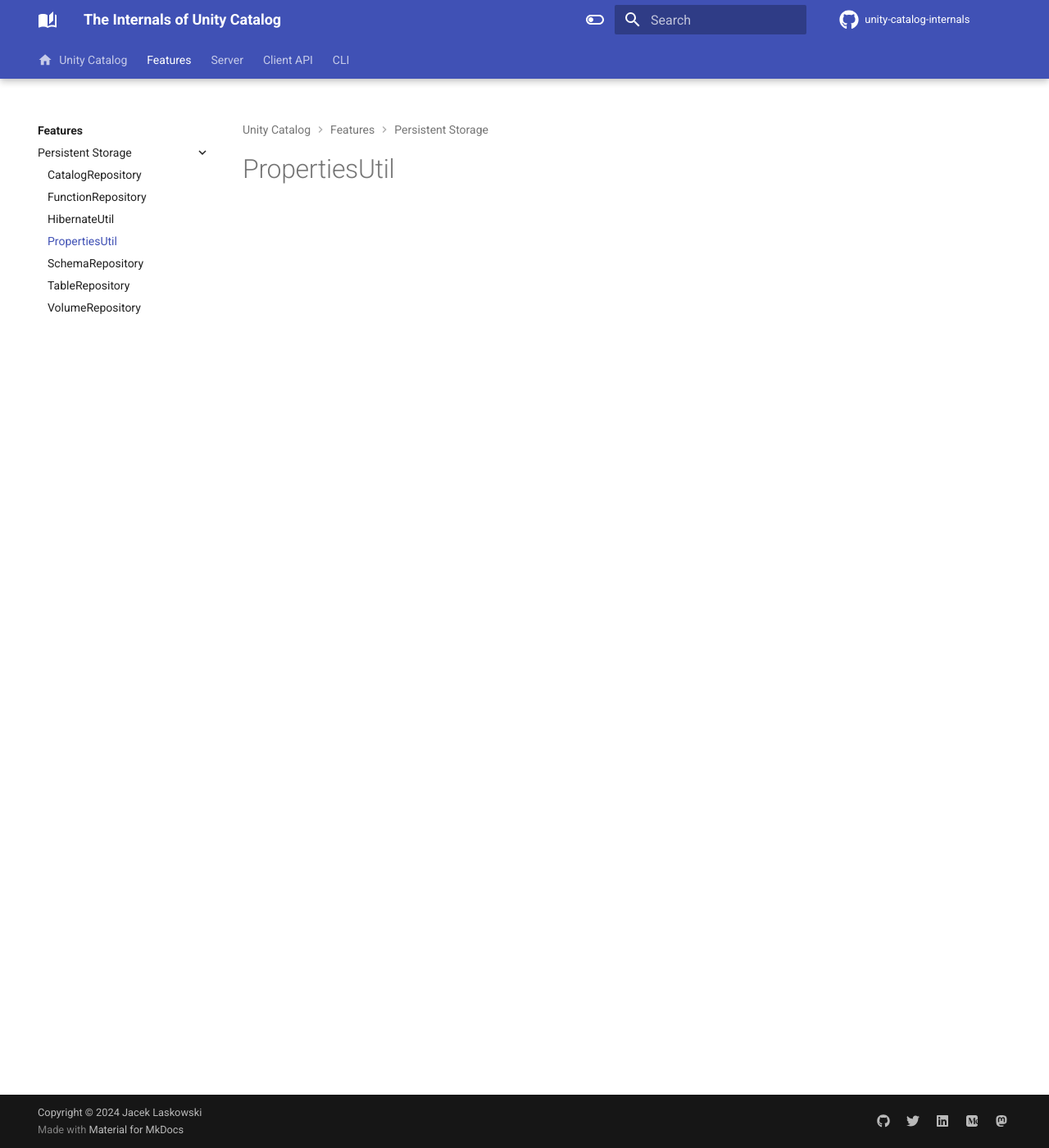
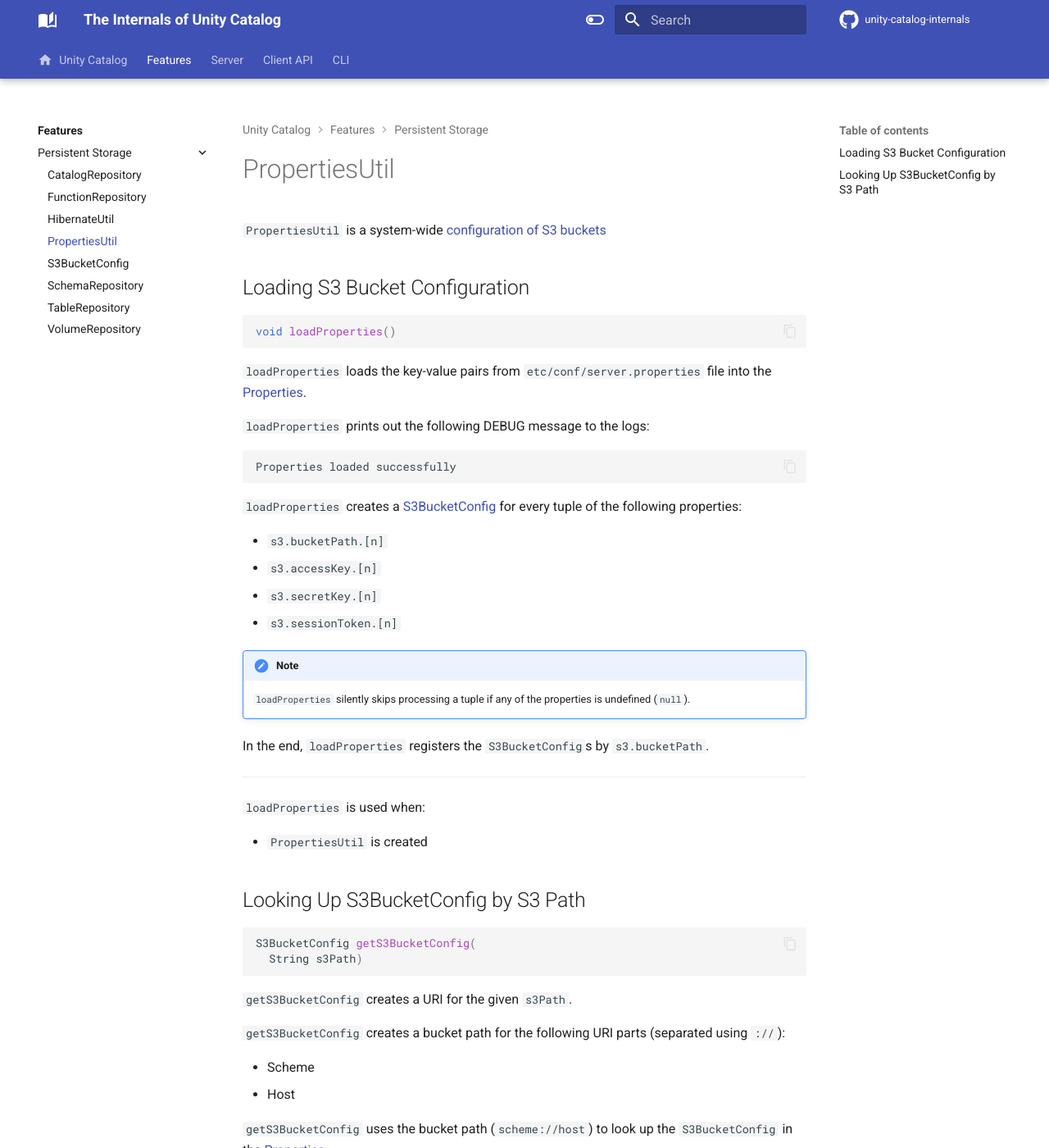
Before and after one commit to japila-books/unity-catalog-internals, an MkDocs documentation site: the page built from docs/persistent-storage/PropertiesUtil.md, in a window 1280 px wide and 1400 px high. Shown: the whole window at 82% size. Built offline with MkDocs 1.6.1 and Material for MkDocs 9.7.7, drawn with Linux system fonts in a browser that asks for light colours; comment, search, counter and statistics services are not loaded; some of the changed text lies outside the part shown.

Commit message:
Loading server.properties into S3BucketConfig

````diff
--- a/docs/persistent-storage/PropertiesUtil.md
+++ b/docs/persistent-storage/PropertiesUtil.md
@@ -1 +1,57 @@
 # PropertiesUtil
+
+`PropertiesUtil` is a system-wide [configuration of S3 buckets](#loadProperties)
+
+## Loading S3 Bucket Configuration { #loadProperties }
+
+```java
+void loadProperties()
+```
+
+`loadProperties` loads the key-value pairs from `etc/conf/server.properties` file into the [Properties](#properties).
+
+`loadProperties` prints out the following DEBUG message to the logs:
+
+```text
+Properties loaded successfully
+```
+
+`loadProperties` creates a [S3BucketConfig](S3BucketConfig.md) for every tuple of the following properties:
+
+* `s3.bucketPath.[n]`
+* `s3.accessKey.[n]`
+* `s3.secretKey.[n]`
+* `s3.sessionToken.[n]`
+
+!!! note
+    `loadProperties` silently skips processing a tuple if any of the properties is undefined (`null`).
+
+In the end, `loadProperties` registers the `S3BucketConfig`s by `s3.bucketPath`.
+
+---
+
+`loadProperties` is used when:
+
+* `PropertiesUtil` is created
+
+## Looking Up S3BucketConfig by S3 Path { #getS3BucketConfig }
+
+```java
+S3BucketConfig getS3BucketConfig(
+  String s3Path)
+```
+
+`getS3BucketConfig` creates a URI for the given `s3Path`.
+
+`getS3BucketConfig` creates a bucket path for the following URI parts (separated using `://`):
+
+* Scheme
+* Host
+
+`getS3BucketConfig` uses the bucket path (`scheme://host`) to look up the `S3BucketConfig` in the [Properties](#properties).
+
+---
+
+`getS3BucketConfig` is used when:
+
+* `TemporaryCredentialUtils` is requested to [find a S3 bucket config](../server/TemporaryCredentialUtils.md#findS3BucketConfig)
````
Also changed, not shown: docs/cli/UnityCatalogCli.md (+1 -1 lines), docs/persistent-storage/S3BucketConfig.md (added, +21 -0 lines), docs/server/AwsCredentials.md (added, +1 -0 lines), docs/server/TemporaryCredentialUtils.md (added, +25 -0 lines).
